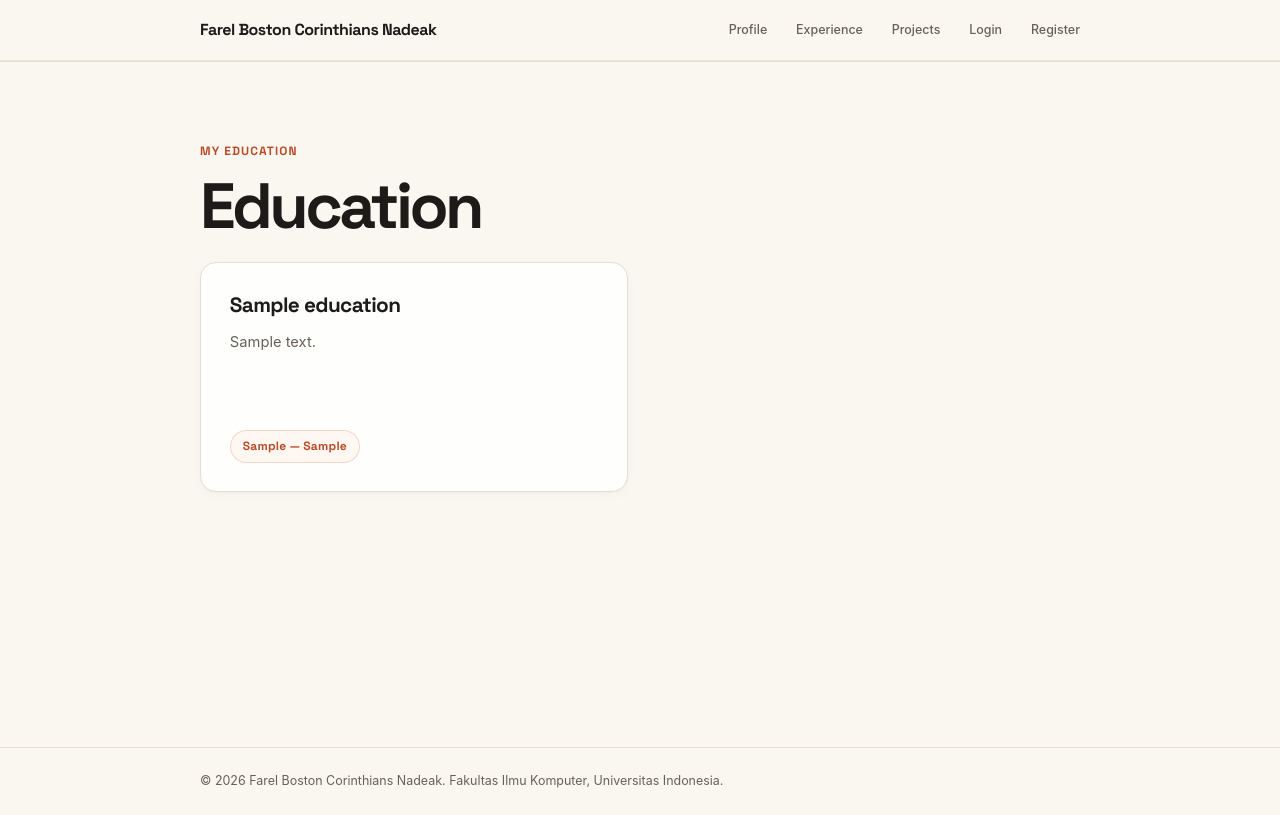
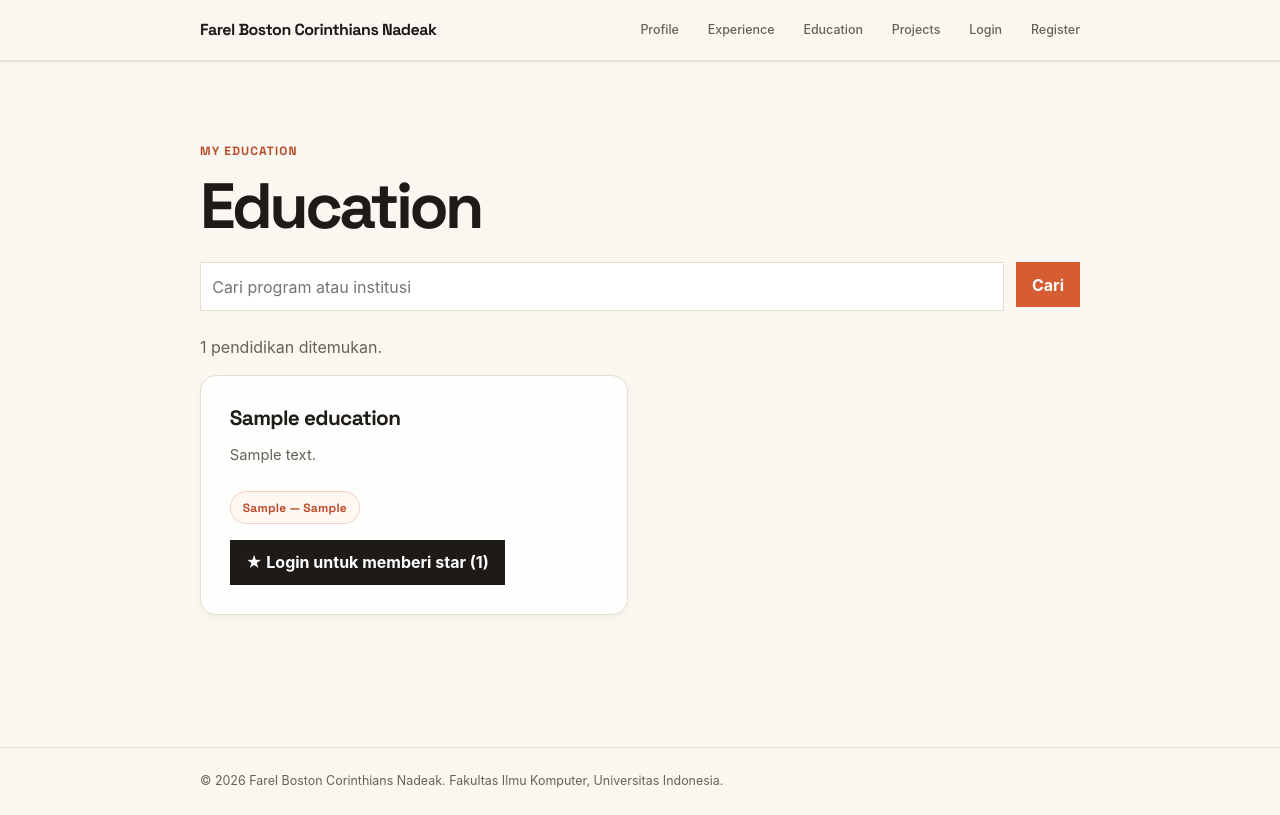
Before and after one commit to farelbostonc/myportofolio, a Django app: page /education/ in a window 1280 px wide. Run offline with Django 5.2, Linux system fonts and the light colour scheme; tables that the repository leaves empty hold one stand-in row (values such as "Sample post").

Commit message:
Implementasi education AJAX interface dan interactions

```diff
--- a/main/views.py
+++ b/main/views.py
@@ -86,7 +86,8 @@ def delete_experience(request, experience_id):
 def show_education(request):
     context = {
         "name": "Farel Boston Corinthians Nadeak",
-        "education_list": Education.objects.all(),
+        "title_query": request.GET.get("title", "").strip(),
+        "form": EducationForm(),
     }
     return render(request, "education.html", context)
 
--- /dev/null
+++ b/static/css/education.css
@@ -0,0 +1,82 @@
+.education-page [hidden] {
+    display: none !important;
+}
+
+.education-results {
+    margin: 1rem 0;
+    color: var(--text-muted);
+}
+
+.education-actions {
+    display: flex;
+    flex-wrap: wrap;
+    align-items: center;
+    gap: 0.75rem;
+    margin-top: 1rem;
+}
+
+.education-page button:disabled {
+    opacity: 0.6;
+    cursor: wait;
+}
+
+.education-page .button:focus-visible {
+    outline: 3px solid var(--accent);
+    outline-offset: 3px;
+}
+
+.education-page .education-card {
+    overflow-wrap: anywhere;
+}
+
+.education-dialog {
+    width: min(640px, calc(100% - 2rem));
+    max-height: 90vh;
+    margin: auto;
+    padding: 1.5rem;
+    overflow-y: auto;
+    color: var(--ink);
+    background: var(--paper);
+    border: 1px solid var(--line);
+    border-radius: var(--radius-lg);
+    box-shadow: 0 1rem 3rem rgba(28, 25, 23, 0.22);
+}
+
+.education-dialog::backdrop {
+    background: rgba(28, 25, 23, 0.58);
+}
+
+.education-dialog h2 {
+    margin-bottom: 1rem;
+    font-family: "Space Grotesk", sans-serif;
+}
+
+.education-dialog-actions {
+    display: flex;
+    justify-content: flex-end;
+    gap: 0.75rem;
+    margin-top: 1.5rem;
+}
+
+.education-dialog [aria-invalid="true"] {
+    border-color: #b42318;
+}
+
+#education-retry {
+    margin-top: 1rem;
+}
+
+@media (max-width: 600px) {
+    .education-dialog {
+        padding: 1.25rem;
+    }
+
+    .education-dialog-actions {
+        flex-direction: column-reverse;
+    }
+
+    .education-dialog-actions .button {
+        width: 100%;
+        text-align: center;
+    }
+}
--- /dev/null
+++ b/static/js/education.js
@@ -0,0 +1,322 @@
+(() => {
+    "use strict";
+
+    const app = document.getElementById("education-app");
+    if (!app) return;
+
+    const isAuthenticated = app.dataset.authenticated === "true";
+    const isOwner = app.dataset.owner === "true";
+    const csrfToken = app.querySelector('[name="csrfmiddlewaretoken"]').value;
+    const searchForm = document.getElementById("education-search-form");
+    const searchInput = document.getElementById("education-search");
+    const grid = document.getElementById("education-grid");
+    const resultCount = document.getElementById("education-results");
+    const states = {
+        loading: document.getElementById("education-loading"),
+        error: document.getElementById("education-error"),
+        empty: document.getElementById("education-empty"),
+        grid,
+    };
+    const addDialog = document.getElementById("education-add-dialog");
+    const educationForm = document.getElementById("education-form");
+    const deleteDialog = document.getElementById("education-delete-dialog");
+    const deleteForm = document.getElementById("education-delete-form");
+    const items = new Map();
+    const pendingStars = new Set();
+    const SEARCH_DEBOUNCE_DELAY = 300;
+    let searchTimer;
+    let listController;
+    let dataRevision = 0;
+    let selectedForDeletion = null;
+
+    function setState(activeState, message = "") {
+        for (const [name, node] of Object.entries(states)) {
+            node.hidden = name !== activeState;
+        }
+        app.setAttribute("aria-busy", String(activeState === "loading"));
+        resultCount.hidden = activeState !== "grid";
+
+        if (activeState === "error") {
+            document.getElementById("education-error-message").textContent = message;
+        }
+        if (activeState === "empty") {
+            document.getElementById("education-empty-message").textContent = message;
+        }
+    }
+
+    async function requestJson(url, options = {}) {
+        let response;
+        try {
+            response = await fetch(url, {
+                credentials: "same-origin",
+                ...options,
+                headers: { Accept: "application/json", ...options.headers },
+            });
+        } catch (error) {
+            if (error.name === "AbortError") throw error;
+            throw new Error("Tidak dapat terhubung ke server. Coba lagi.");
+        }
+
+        let data;
+        try {
+            data = await response.json();
+        } catch (error) {
+            if (error.name === "AbortError") throw error;
+            throw new Error(response.status === 403
+                ? "Permintaan ditolak. Muat ulang halaman lalu coba lagi."
+                : `Respons server tidak valid (HTTP ${response.status}).`);
+        }
+
+        if (!response.ok) {
+            const messages = Object.values(data.errors || {})
+                .flat()
+                .map(error => error.message)
+                .filter(Boolean);
+            const error = new Error(messages.join(" ")
+                || data.message
+                || `Permintaan gagal (HTTP ${response.status}).`);
+            error.fields = data.errors || {};
+            throw error;
+        }
+        return data;
+    }
+
+    function postJson(url, body) {
+        return requestJson(url, {
+            method: "POST",
+            headers: { "X-CSRFToken": csrfToken },
+            body,
+        });
+    }
+
+    function makeElement(tag, className, text) {
+        const node = document.createElement(tag);
+        node.className = className;
+        if (text !== undefined) node.textContent = text;
+        return node;
+    }
+
+    function updateStarButton(button, fields) {
+        button.classList.toggle("is-starred", fields.is_starred);
+        button.setAttribute("aria-pressed", String(fields.is_starred));
+        const label = fields.is_starred ? "Batalkan star" : "Beri star";
+        button.textContent = `★ ${label} (${fields.star_count})`;
+    }
+
+    function buildCard(item) {
+        const fields = item.fields;
+        const article = makeElement("article", "education-card");
+        article.append(
+            makeElement("h2", "", fields.title),
+            makeElement("p", "education-description", fields.description),
+            makeElement("p", "education-start_year-end_year",
+                `${fields.start_year} — ${fields.end_year}`)
+        );
+
+        const actions = makeElement("div", "education-actions");
+        if (isAuthenticated) {
+            const button = makeElement("button", "button button-star");
+            button.type = "button";
+            button.dataset.action = "star";
+            button.dataset.id = item.pk;
+            button.disabled = pendingStars.has(item.pk);
+            updateStarButton(button, fields);
+            actions.append(button);
+        } else {
+            const link = makeElement("a", "button button-star",
+                `★ Login untuk memberi star (${fields.star_count})`);
+            link.href = app.dataset.loginUrl;
+            actions.append(link);
+        }
+
+        if (isOwner) {
+            const button = makeElement("button", "button button-danger", "Hapus");
+            button.type = "button";
+            button.dataset.action = "delete";
+            button.dataset.id = item.pk;
+            actions.append(button);
+        }
+        article.append(actions);
+        return article;
+    }
+
+    function renderItems(data) {
+        items.clear();
+        const fragment = document.createDocumentFragment();
+        for (const item of data) {
+            items.set(item.pk, item);
+            fragment.append(buildCard(item));
+        }
+        grid.replaceChildren(fragment);
+        resultCount.textContent = `${data.length} pendidikan ditemukan.`;
+    }
+
+    async function loadEducation() {
+        clearTimeout(searchTimer);
+        listController?.abort();
+        const controller = new AbortController();
+        listController = controller;
+        const revision = dataRevision;
+        const query = searchInput.value.trim();
+        const url = new URL(app.dataset.listUrl, window.location.origin);
+        if (query) url.searchParams.set("title", query);
+        setState("loading");
+
+        try {
+            const data = await requestJson(url, { signal: controller.signal });
+            if (controller.signal.aborted) return;
+            // Pencarian yang dimulai sebelum perubahan star harus membaca ulang data.
+            if (revision !== dataRevision) return loadEducation();
+            if (!Array.isArray(data)) throw new Error("Format daftar pendidikan tidak valid.");
+            renderItems(data);
+            if (data.length) {
+                setState("grid");
+            } else {
+                setState("empty", query
+                    ? "Tidak ada pendidikan yang sesuai dengan pencarian."
+                    : "Belum ada edukasi yang ditambahkan.");
+            }
+        } catch (error) {
+            if (controller.signal.aborted || error.name === "AbortError") return;
+            setState("error", error.message);
+        }
+    }
+
+    function setFormBusy(form, busy) {
+        form.dataset.busy = String(busy);
+        form.querySelectorAll("button").forEach(button => {
+            button.disabled = busy;
+        });
+    }
+
+    function showFormErrors(errors = {}) {
+        let firstInvalidField = null;
+        educationForm.querySelectorAll("[data-error-for]").forEach(node => {
+            const name = node.dataset.errorFor;
+            const field = educationForm.elements.namedItem(name);
+            const messages = errors[name] || [];
+            node.textContent = messages.map(error => error.message).join(" ");
+            node.hidden = messages.length === 0;
+            field.setAttribute("aria-describedby", node.id);
+            if (messages.length) {
+                field.setAttribute("aria-invalid", "true");
+                firstInvalidField ||= field;
+            } else {
+                field.removeAttribute("aria-invalid");
+            }
+        });
+        firstInvalidField?.focus();
+    }
+
+    function findStarButton(id) {
+        return grid.querySelector(`[data-action="star"][data-id="${id}"]`);
+    }
+
+    async function toggleStar(item, button) {
+        if (pendingStars.has(item.pk)) return;
+        pendingStars.add(item.pk);
+        button.disabled = true;
+        try {
+            const result = await postJson(item.urls.star);
+            dataRevision += 1;
+            const currentItem = items.get(item.pk);
+            const currentButton = findStarButton(item.pk);
+            if (currentItem && currentButton) {
+                currentItem.fields.star_count = result.star_count;
+                currentItem.fields.is_starred = result.is_starred;
+                updateStarButton(currentButton, currentItem.fields);
+            }
+            showToast("Berhasil", result.message, "success");
+        } catch (error) {
+            showToast("Gagal memperbarui star", error.message, "error");
+        } finally {
+            pendingStars.delete(item.pk);
+            const currentButton = findStarButton(item.pk);
+            if (currentButton) currentButton.disabled = false;
+        }
+    }
+
+    grid.addEventListener("click", event => {
+        const button = event.target.closest("button[data-action]");
+        if (!button || !grid.contains(button)) return;
+        const item = items.get(button.dataset.id);
+        if (!item) return;
+        if (button.dataset.action === "star") toggleStar(item, button);
+        if (button.dataset.action === "delete" && deleteDialog) {
+            selectedForDeletion = item;
+            document.getElementById("education-delete-name").textContent = item.fields.title;
+            deleteDialog.showModal();
+        }
+    });
+
+    searchInput.addEventListener("input", () => {
+        clearTimeout(searchTimer);
+        listController?.abort();
+        searchTimer = setTimeout(loadEducation, SEARCH_DEBOUNCE_DELAY);
+    });
+    searchForm.addEventListener("submit", event => {
+        event.preventDefault();
+        loadEducation();
+    });
+    document.getElementById("education-retry").addEventListener("click", loadEducation);
+
+    app.querySelectorAll("[data-close-dialog]").forEach(button => {
+        button.addEventListener("click", () => button.closest("dialog").close());
+    });
+    app.querySelectorAll("dialog").forEach(dialog => {
+        dialog.addEventListener("cancel", event => {
+            if (dialog.querySelector("form")?.dataset.busy === "true") event.preventDefault();
+        });
+    });
+
+    if (educationForm && addDialog) {
+        document.getElementById("open-education-modal").addEventListener("click", () => {
+            showFormErrors();
+            addDialog.showModal();
+        });
+        educationForm.addEventListener("submit", async event => {
+            event.preventDefault();
+            if (educationForm.dataset.busy === "true") return;
+            showFormErrors();
+            const formData = new FormData(educationForm);
+            setFormBusy(educationForm, true);
+            try {
+                const result = await postJson(app.dataset.createUrl, formData);
+                dataRevision += 1;
+                educationForm.reset();
+                addDialog.close();
+                showToast("Berhasil", result.message, "success");
+                await loadEducation();
+            } catch (error) {
+                showFormErrors(error.fields || {});
+                showToast("Gagal menambah pendidikan", error.message, "error");
+            } finally {
+                setFormBusy(educationForm, false);
+            }
+        });
+    }
+
+    if (deleteForm && deleteDialog) {
+        deleteForm.addEventListener("submit", async event => {
+            event.preventDefault();
+            if (!selectedForDeletion || deleteForm.dataset.busy === "true") return;
+            const item = selectedForDeletion;
+            setFormBusy(deleteForm, true);
+            try {
+                const result = await postJson(item.urls.delete);
+                dataRevision += 1;
+                deleteDialog.close();
+                selectedForDeletion = null;
+                showToast("Berhasil", result.message, "success");
+                await loadEducation();
+                searchInput.focus();
+            } catch (error) {
+                showToast("Gagal menghapus pendidikan", error.message, "error");
+            } finally {
+                setFormBusy(deleteForm, false);
+            }
+        });
+    }
+
+    loadEducation();
+})();
--- a/templates/base.html
+++ b/templates/base.html
@@ -17,6 +17,7 @@
         <nav>
             <a href="{% url 'main:show_main' %}">Profile</a>
             <a href="{% url 'main:show_experience' %}">Experience</a>
+            <a href="{% url 'main:show_education' %}">Education</a>
             <a href="{% url 'main:show_projects' %}">Projects</a>
             {% if user.is_authenticated %}
                 <span class="nav-user">{{ user.username }}</span>
--- a/templates/education.html
+++ b/templates/education.html
@@ -1,43 +1,110 @@
 {% extends "base.html" %}
+{% load static %}
+
 {% block meta %}
     <title>Education - {{ name }}</title>
+    <link rel="stylesheet" href="{% static 'css/education.css' %}">
+    <script src="{% static 'js/education.js' %}" defer></script>
 {% endblock meta %}
+
 {% block content %}
 <main>
     <section class="experience-section" id="education">
-            <div class="container">
+        <div id="education-app"
+             class="container education-page"
+             data-list-url="{% url 'main:get_education_json' %}"
+             data-create-url="{% url 'main:create_education_ajax' %}"
+             data-login-url="{% url 'main:login' %}"
+             data-authenticated="{{ user.is_authenticated|yesno:'true,false' }}"
+             data-owner="{{ user.is_superuser|yesno:'true,false' }}"
+             aria-busy="true">
+            <div hidden>{% csrf_token %}</div>
+
             <p class="section-kicker">My Education</p>
             <div class="project-header">
                 <h1>Education</h1>
                 {% if user.is_superuser %}
-                    <a href="{% url 'main:create_education' %}"
+                    <button id="open-education-modal"
+                            type="button"
                             class="button project-add-button">
                         <span aria-hidden="true">+</span>
                         Tambah Education
-                    </a>
+                    </button>
                 {% endif %}
             </div>
 
-                <div class="experience-grid">
-                    {% for education in education_list %}
-                        <article class="education-card">
-                            <h2>{{ education.title }}</h2>
-                            <p class="education-description">
-                                {{ education.description }}
-                            </p>
-                            <p class="education-start_year-end_year">
-                                {{ education.start_year }} &mdash; {{ education.end_year }}
-                            </p>
+            <form id="education-search-form" class="project-search">
+                <input id="education-search"
+                       type="search"
+                       name="title"
+                       value="{{ title_query }}"
+                       class="project-search__input"
+                       placeholder="Cari program atau institusi"
+                       aria-label="Cari program atau institusi">
+                <button type="submit" class="button">Cari</button>
+            </form>
+
+            <div id="education-loading" class="empty-state" role="status">
+                <p>Memuat data pendidikan...</p>
+            </div>
+            <div id="education-error" class="empty-state" role="alert" hidden>
+                <p id="education-error-message"></p>
+                <button id="education-retry" type="button" class="button button-secondary">
+                    Coba lagi
+                </button>
+            </div>
+            <div id="education-empty" class="empty-state" role="status" hidden>
+                <p id="education-empty-message">Belum ada edukasi yang ditambahkan.</p>
+            </div>
+            <p id="education-results" class="education-results" aria-live="polite" hidden></p>
+            <div id="education-grid" class="experience-grid" hidden></div>
+
+            <noscript>Aktifkan JavaScript untuk menampilkan daftar pendidikan.</noscript>
+
             {% if user.is_superuser %}
-                                {% include "components/content_delete_modal.html" with item=education item_type="Education" delete_url_name="main:delete_education" %}
+                <dialog id="education-add-dialog"
+                        class="education-dialog"
+                        aria-labelledby="education-add-title">
+                    <h2 id="education-add-title">Tambah Pendidikan</h2>
+                    <form id="education-form"
+                          method="post"
+                          action="{% url 'main:create_education_ajax' %}"
+                          class="project-form">
+                        {% csrf_token %}
+                        {% for field in form %}
+                            <div class="form-group">
+                                <label for="{{ field.id_for_label }}">{{ field.label }}</label>
+                                {{ field }}
+                                <p id="education-error-{{ field.name }}"
+                                   class="form-error"
+                                   data-error-for="{{ field.name }}"
+                                   hidden></p>
+                            </div>
+                        {% endfor %}
+                        <div class="education-dialog-actions">
+                            <button type="button" class="button button-secondary" data-close-dialog>
+                                Batal
+                            </button>
+                            <button type="submit" class="button">Simpan Pendidikan</button>
+                        </div>
+                    </form>
+                </dialog>
+
+                <dialog id="education-delete-dialog"
+                        class="education-dialog"
+                        aria-labelledby="education-delete-title">
+                    <h2 id="education-delete-title">Hapus Pendidikan?</h2>
+                    <p>Hapus <strong id="education-delete-name"></strong>?</p>
+                    <form id="education-delete-form" method="post">
+                        <div class="education-dialog-actions">
+                            <button type="button" class="button button-secondary" data-close-dialog>
+                                Batal
+                            </button>
+                            <button type="submit" class="button button-danger">Ya, Hapus</button>
+                        </div>
+                    </form>
+                </dialog>
             {% endif %}
-                        </article>
-                    {% empty %}
-                        <p class="empty-state">
-                            Belum ada edukasi yang ditambahkan.
-                        </p>
-                    {% endfor %}
-                </div>
         </div>
     </section>
 </main>
```
Also changed, not shown: main/tests.py (+16 -6 lines). Lines whose indentation alone changed are shown as unchanged.
